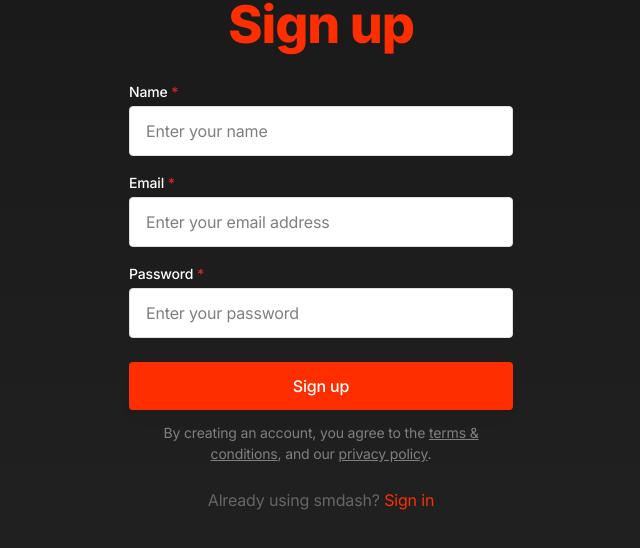
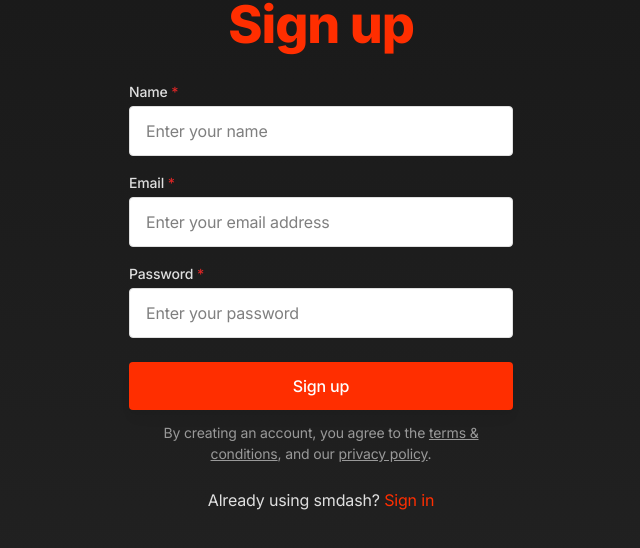
Before and after one commit to williamlin6803/Social-Media-Dashboard, a Next.js app in the folder frontend/: page /signup in a window 1280 px wide. Shown: the part 216-764 px from the top of the page, without its empty margins (319-959 px from the left). Built offline with nearby package versions, Linux system fonts and the light colour scheme.

Commit message:
Small update

```diff
--- a/frontend/app/(auth)/signin/page.tsx
+++ b/frontend/app/(auth)/signin/page.tsx
@@ -21,14 +21,14 @@ export default function SignIn() {
             <form>
               <div className="flex flex-wrap -mx-3 mb-4">
                 <div className="w-full px-3">
-                  <label className="block text-gray-800 text-sm font-medium mb-1" htmlFor="email">Email</label>
+                  <label className="block text-gray-300 text-sm font-medium mb-1" htmlFor="email">Email</label>
                   <input id="email" type="email" className="form-input w-full text-gray-800" placeholder="Enter your email address" required />
                 </div>
               </div>
               <div className="flex flex-wrap -mx-3 mb-4">
                 <div className="w-full px-3">
                   <div className="flex justify-between">
-                    <label className="block text-gray-800 text-sm font-medium mb-1" htmlFor="password">Password</label>
+                    <label className="block text-gray-300 text-sm font-medium mb-1" htmlFor="password">Password</label>
                     <Link href="/reset-password" className="text-sm font-medium text-blue-600 hover:underline">Having trouble signing in?</Link>
                   </div>
                   <input id="password" type="password" className="form-input w-full text-gray-800" placeholder="Enter your password" required />
@@ -39,7 +39,7 @@ export default function SignIn() {
                   <div className="flex justify-between">
                     <label className="flex items-center">
                       <input type="checkbox" className="form-checkbox" />
-                      <span className="text-gray-600 ml-2">Keep me signed in</span>
+                      <span className="text-gray-400 ml-2">Keep me signed in</span>
                     </label>
                   </div>
                 </div>
--- a/frontend/app/(auth)/signup/page.tsx
+++ b/frontend/app/(auth)/signup/page.tsx
@@ -58,7 +58,7 @@ export default function SignUp() {
             <form onSubmit={handleSignUp}>
               <div className="flex flex-wrap -mx-3 mb-4">
                 <div className="w-full px-3">
-                  <label className="block text-white text-sm font-medium mb-1" htmlFor="name">Name <span className="text-red-600">*</span></label>
+                  <label className="block text-gray-300 text-sm font-medium mb-1" htmlFor="name">Name <span className="text-red-600">*</span></label>
                   <input
                     id="name"
                     type="text"
@@ -72,7 +72,7 @@ export default function SignUp() {
               </div>
               <div className="flex flex-wrap -mx-3 mb-4">
                 <div className="w-full px-3">
-                  <label className="block text-white text-sm font-medium mb-1" htmlFor="email">Email <span className="text-red-600">*</span></label>
+                  <label className="block text-gray-300 text-sm font-medium mb-1" htmlFor="email">Email <span className="text-red-600">*</span></label>
                   <input
                     id="email"
                     type="email"
@@ -86,7 +86,7 @@ export default function SignUp() {
               </div>
               <div className="flex flex-wrap -mx-3 mb-4">
                 <div className="w-full px-3">
-                  <label className="block text-white text-sm font-medium mb-1" htmlFor="password">Password <span className="text-red-600">*</span></label>
+                  <label className="block text-gray-300 text-sm font-medium mb-1" htmlFor="password">Password <span className="text-red-600">*</span></label>
                   <input
                     id="password"
                     type="password"
@@ -103,7 +103,7 @@ export default function SignUp() {
                   <button className="btn text-white bg-orange-100 w-full" type="submit">Sign up</button>
                 </div>
               </div>
-              <div className="text-sm text-gray-500 text-center mt-3">
+              <div className="text-sm text-gray-400 text-center mt-3">
                 By creating an account, you agree to the <a className="underline" href="#0">terms & conditions</a>, and our <a className="underline" href="#0">privacy policy</a>.
               </div>
             </form>
@@ -114,7 +114,7 @@ export default function SignUp() {
               </div>
             )}
 
-            <div className="text-gray-600 text-center mt-6">
+            <div className="text-gray-300 text-center mt-6">
               Already using smdash? <Link href="/signin" className="text-orange-100 hover:underline transition duration-150 ease-in-out">Sign in</Link>
             </div>
           </div>
--- a/frontend/components/ui/footer.tsx
+++ b/frontend/components/ui/footer.tsx
@@ -4,7 +4,7 @@ export default function Footer() {
       <div className="max-w-6xl mx-auto px-4 sm:px-6">
 
         {/* Top area: Blocks */}
-        <div className="grid sm:grid-cols-12 gap-8 py-8 md:py-12 border-t border-gray-902">
+        <div className="grid items-center sm:grid-cols-5 gap-8 py-8 md:py-12 border-t border-gray-902">
 
           {/* 1st block */}
           <div className="sm:col-span-12 lg:col-span-3">
@@ -36,7 +36,7 @@ export default function Footer() {
           </div> */}
 
           {/* 3rd block */}
-          <div className="sm:col-span-6 md:col-span-3 lg:col-span-2">
+          {/* <div className="sm:col-span-6 md:col-span-3 lg:col-span-2">
             <h6 className="text-gray-300 font-medium mb-2">Resources</h6>
             <ul className="text-sm">
               <li className="mb-2">
@@ -55,7 +55,7 @@ export default function Footer() {
                 <a href="#0" className="text-gray-200 hover:text-gray-400 transition duration-150 ease-in-out">Partners</a>
               </li>
             </ul>
-          </div>
+          </div> */}
 
           {/* 4th block */}
           {/* <div className="sm:col-span-6 md:col-span-3 lg:col-span-2">
```
